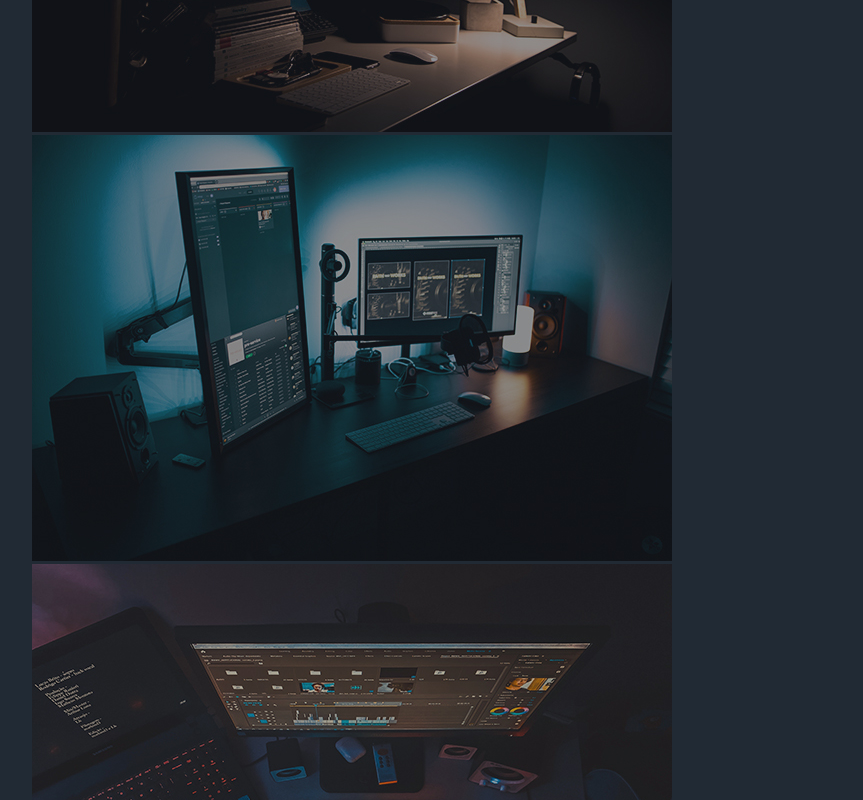
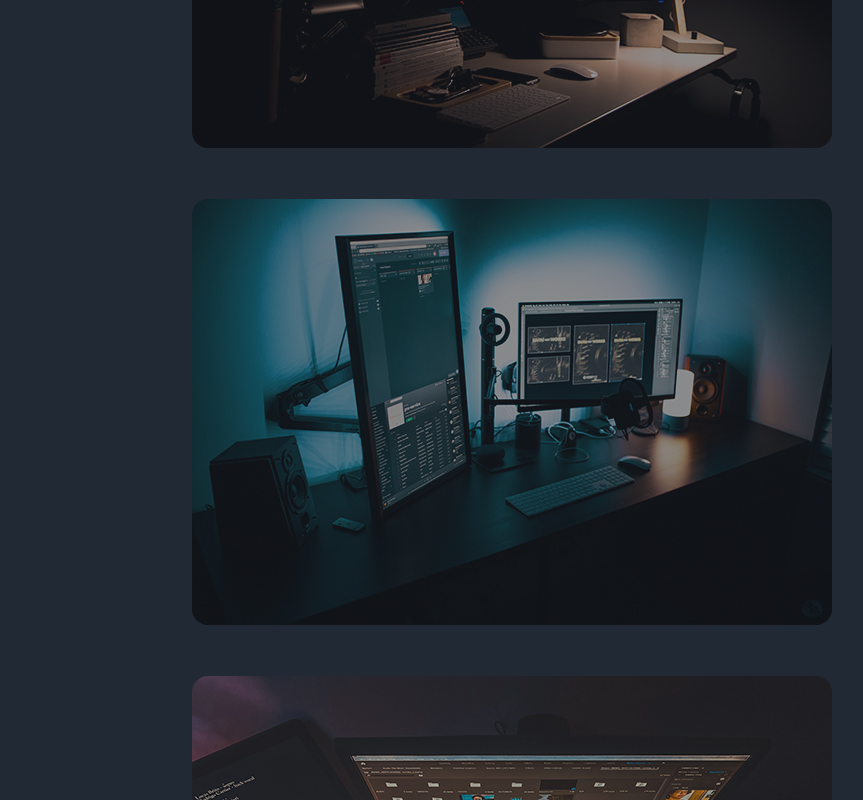
Before and after one commit to fulyature/Portfolio2, a plain HTML site: page index.html in a window 1280 px wide. Shown: the part 3600-4400 px from the top of the page, without its empty margins (128-991 px from the left). Drawn offline with Linux system fonts and the light colour scheme.

Commit message:
added-projects-img-boxes

```diff
--- a/index.html
+++ b/index.html
@@ -164,12 +164,14 @@
     </section>
     <section class="projects">
       <h2>Latest <span>Projects</span></h2>
-      <div><img src="images/projects1.jpg" alt="" /></div>
-      <div><img src="images/projects2.jpg" alt="" /></div>
-      <div><img src="images/projects3.jpg" alt="" /></div>
-      <div><img src="images/projects1.jpg" alt="" /></div>
-      <div><img src="images/projects2.jpg" alt="" /></div>
-      <div><img src="images/projects3.jpg" alt="" /></div>
+      <div class="project-img-container">
+        <div class="img-box"><img src="images/projects1.jpg" alt="" /></div>
+        <div class="img-box"><img src="images/projects2.jpg" alt="" /></div>
+        <div class="img-box"><img src="images/projects3.jpg" alt="" /></div>
+        <div class="img-box"><img src="images/projects1.jpg" alt="" /></div>
+        <div class="img-box"><img src="images/projects2.jpg" alt="" /></div>
+        <div class="img-box"><img src="images/projects3.jpg" alt="" /></div>
+      </div>
     </section>
     <footer>
       <div><p>Copyright © 2023 by Harvey Watson | All Rights Reserved.</p></div>
--- a/style.css
+++ b/style.css
@@ -194,6 +194,17 @@ section {
 .projects {
   background-color: var(--bg-color);
 }
+.project-img-container {
+  display: flex;
+  flex-direction: row;
+  justify-content: center;
+  gap: 1rem;
+  flex-wrap: wrap;
+}
+.img-box img {
+  border-radius: 2rem;
+  padding: 1rem;
+}
 .projects h2 {
   padding-top: 6rem;
   padding-bottom: 6rem;
@@ -201,6 +212,8 @@ section {
   font-size: 3rem;
   color: var(--text-color);
   text-align: center;
+}
+.img-box {
 }
 footer {
   display: flex;
```
